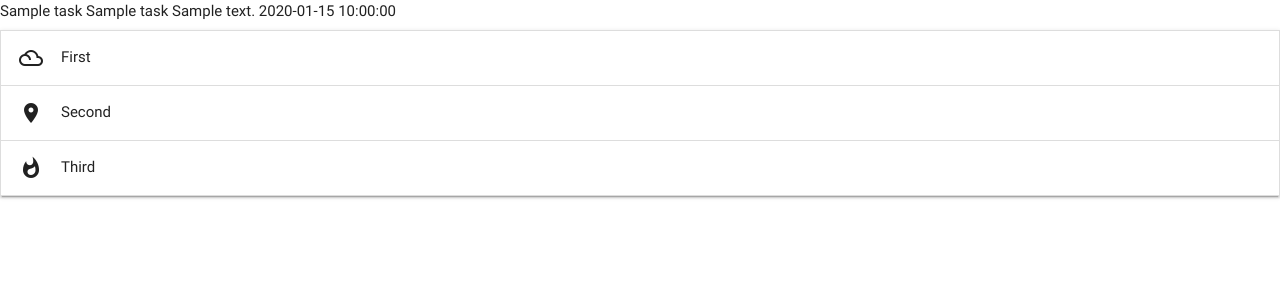
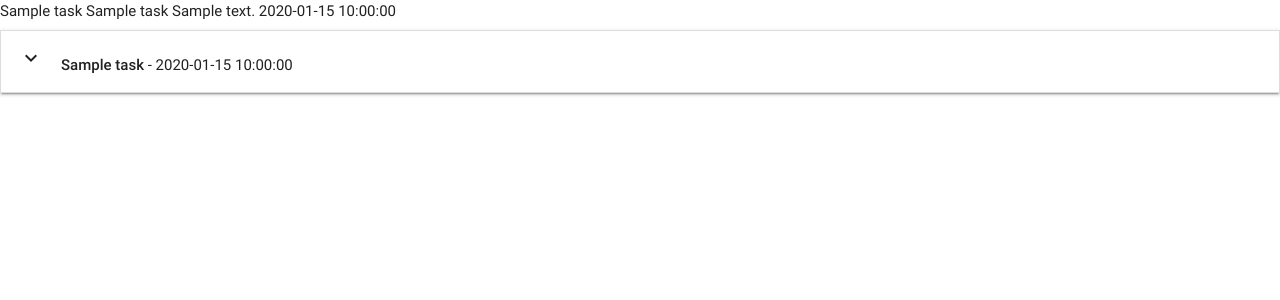
Before and after one commit to dombeesley/task-manager, a Flask app: page / in a window 1280 px wide. Shown: the top 300 px of the page. Run offline with Flask 2, Linux system fonts and the light colour scheme; a database or web service that is not in the repository returns one stand-in record (values such as "Sample title"); some libraries are stand-ins or nearby versions.

Commit message:
accordion task data binding

```diff
--- a/templates/tasks.html
+++ b/templates/tasks.html
@@ -9,18 +9,21 @@
     {% endfor %}
 
     <ul class="collapsible" data-collapsible="accordion">
+        {% for task in tasks %}
         <li>
-            <div class="collapsible-header"><i class="material-icons">filter_drama</i>First</div>
-            <div class="collapsible-body"><span>Lorem ipsum dolor sit amet.</span></div>
+            <div class="collapsible-header">
+
+                <div class=" task_header col s9">
+                    <i class="material-icons">expand_more</i><strong>{{task.task_name}}</strong> - {{task.due_date}}
+                </div>
+            </div>
+            <div class="collapsible-body">
+                <span>
+                    {{task.task_description}}
+                </span>
+            </div>
         </li>
-        <li>
-            <div class="collapsible-header"><i class="material-icons">place</i>Second</div>
-            <div class="collapsible-body"><span>Lorem ipsum dolor sit amet.</span></div>
-        </li>
-        <li>
-            <div class="collapsible-header"><i class="material-icons">whatshot</i>Third</div>
-            <div class="collapsible-body"><span>Lorem ipsum dolor sit amet.</span></div>
-        </li>
+        {% endfor %}
     </ul>
 
 {% endblock %}
```
